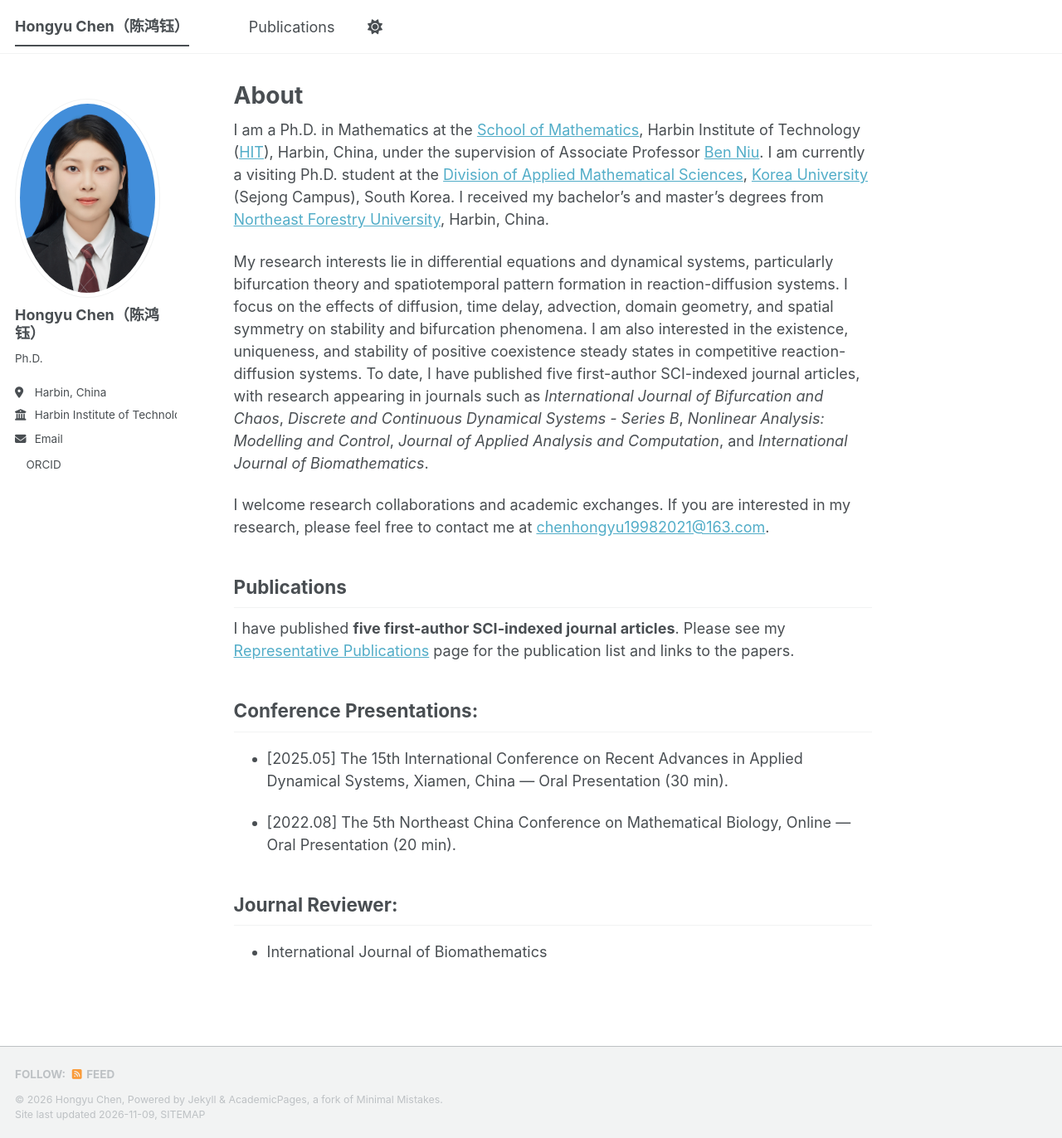
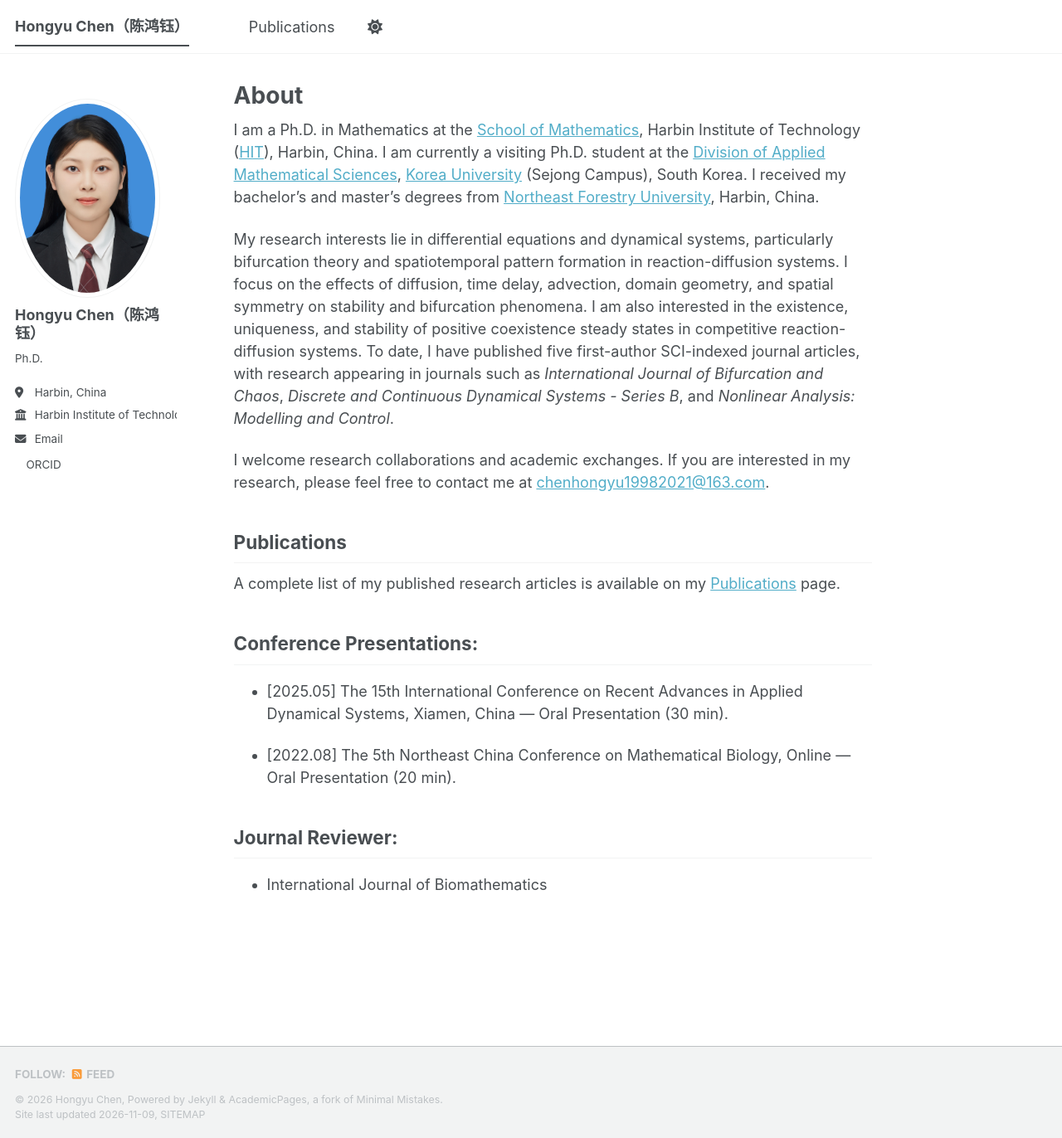
Before and after one commit to HongyuChen26/HongyuChen26.github.io, a Jekyll site: the page built from _pages/about.md, in a window 1280 px wide and 1372 px high. Shown: the whole window at 83% size. Built offline with Jekyll 4.4.1, drawn with Linux system fonts in a browser that asks for light colours; a script bundle is joined from its source files by our own code; a style sheet for code colours, icons or effects is not loaded.

Commit message:
Revise content in about.md for clarity and accuracy
Updated research interests and publication details in the about page.

```diff
--- a/_pages/about.md
+++ b/_pages/about.md
@@ -7,15 +7,15 @@ redirect_from:
   - /about.html
 ---
 
-I am a Ph.D. in Mathematics at the [School of Mathematics](https://math.hit.edu.cn/), Harbin Institute of Technology ([HIT](https://www.hit.edu.cn/)), Harbin, China, under the supervision of Associate Professor [Ben Niu](https://homepage.hit.edu.cn/niuben). I am currently a visiting Ph.D. student at the [Division of Applied Mathematical Sciences](https://sfa.korea.ac.kr/eng/10287/subview.do), [Korea University](https://www.korea.ac.kr/) (Sejong Campus), South Korea. I received my bachelor's and master's degrees from [Northeast Forestry University](https://www.nefu.edu.cn/), Harbin, China.
+I am a Ph.D. in Mathematics at the [School of Mathematics](https://math.hit.edu.cn/), Harbin Institute of Technology ([HIT](https://www.hit.edu.cn/)), Harbin, China. I am currently a visiting Ph.D. student at the [Division of Applied Mathematical Sciences](https://sfa.korea.ac.kr/eng/10287/subview.do), [Korea University](https://www.korea.ac.kr/) (Sejong Campus), South Korea. I received my bachelor's and master's degrees from [Northeast Forestry University](https://www.nefu.edu.cn/), Harbin, China.
 
-My research interests lie in differential equations and dynamical systems, particularly bifurcation theory and spatiotemporal pattern formation in reaction-diffusion systems. I focus on the effects of diffusion, time delay, advection, domain geometry, and spatial symmetry on stability and bifurcation phenomena. I am also interested in the existence, uniqueness, and stability of positive coexistence steady states in competitive reaction-diffusion systems. To date, I have published five first-author SCI-indexed journal articles, with research appearing in journals such as *International Journal of Bifurcation and Chaos*, *Discrete and Continuous Dynamical Systems - Series B*, *Nonlinear Analysis: Modelling and Control*, *Journal of Applied Analysis and Computation*, and *International Journal of Biomathematics*.
+My research interests lie in differential equations and dynamical systems, particularly bifurcation theory and spatiotemporal pattern formation in reaction-diffusion systems. I focus on the effects of diffusion, time delay, advection, domain geometry, and spatial symmetry on stability and bifurcation phenomena. I am also interested in the existence, uniqueness, and stability of positive coexistence steady states in competitive reaction-diffusion systems. To date, I have published five first-author SCI-indexed journal articles, with research appearing in journals such as *International Journal of Bifurcation and Chaos*, *Discrete and Continuous Dynamical Systems - Series B*, and *Nonlinear Analysis: Modelling and Control*.
 
 I welcome research collaborations and academic exchanges. If you are interested in my research, please feel free to contact me at [chenhongyu19982021@163.com](mailto:chenhongyu19982021@163.com).
 
 ## Publications
 
-I have published **five first-author SCI-indexed journal articles**. Please see my [Representative Publications](/publications/) page for the publication list and links to the papers.
+A complete list of my published research articles is available on my [Publications](/publications/) page.
 
 ## Conference Presentations:
 
```
